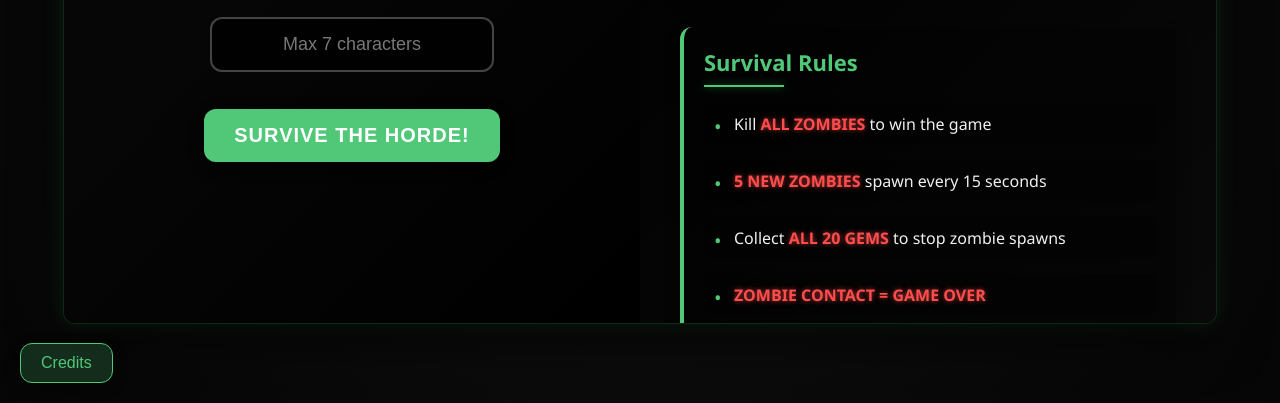
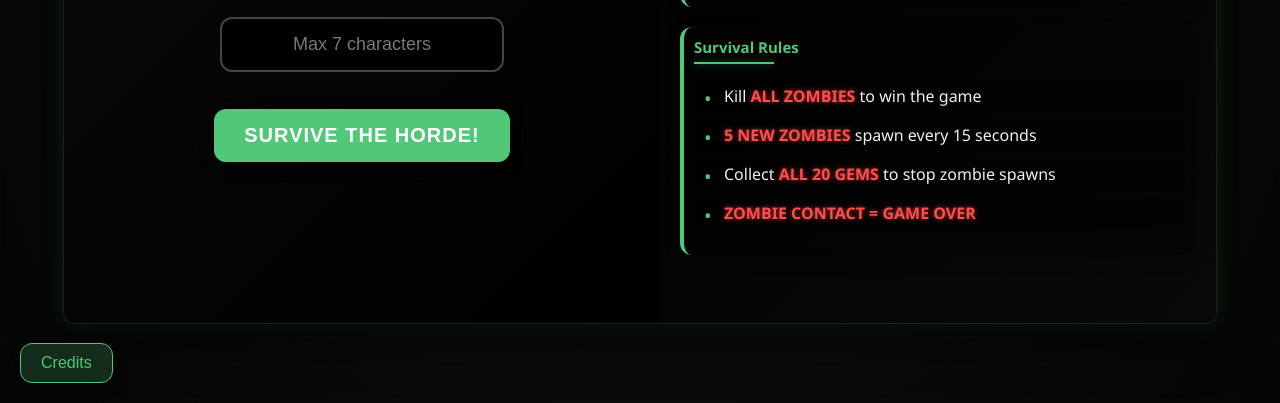
Before and after one commit to Vikram-Pavurayala/zombie-hunter, a website built with Vite: page index.html in a window 1280 px wide. Shown: the part 397-800 px from the top of the page. Built offline with nearby package versions, Linux system fonts and the light colour scheme; files whose address does not match are found by name.

Commit message:
Update index.html

```diff
--- a/index.html
+++ b/index.html
@@ -84,7 +84,7 @@
 
         #gameRules {
             flex: 1;
-            padding: 40px;
+            padding: 20px;
             background: linear-gradient(135deg, rgba(0, 0, 0, 0.95) 0%, rgba(10, 10, 10, 0.9) 100%);
             display: flex;
             flex-direction: column;
@@ -188,9 +188,9 @@
         }
 
         .rule-section {
-            margin-bottom: 30px;
+            margin-bottom: 20px;
             background: rgba(0, 0, 0, 0.4);
-            padding: 20px;
+            padding: 10px;
             border-radius: var(--border-radius);
             border-left: 4px solid var(--accent-green);
             box-shadow: 0 5px 15px rgba(0, 0, 0, 0.2);
@@ -198,9 +198,9 @@
 
         .rule-title {
             color: var(--accent-green);
-            font-size: 22px;
-            margin-bottom: 15px;
-            padding-bottom: 10px;
+            font-size: 15px;
+            margin-bottom: 7px;
+            padding-bottom: 7px;
             position: relative;
             font-weight: bold;
         }
@@ -222,7 +222,7 @@
         }
 
         .rule-list li {
-            margin-bottom: 15px;
+            margin-bottom: 7px;
             display: flex;
             align-items: center;
             padding-left: 10px;
@@ -380,8 +380,8 @@
         }
 
         #gameRules ul li {
-            margin-bottom: 15px;
-            padding: 10px 15px;
+            margin-bottom: 7px;
+            padding: 5px 15px;
             background: rgba(0, 0, 0, 0.3);
             border-radius: 8px;
             position: relative;
```
